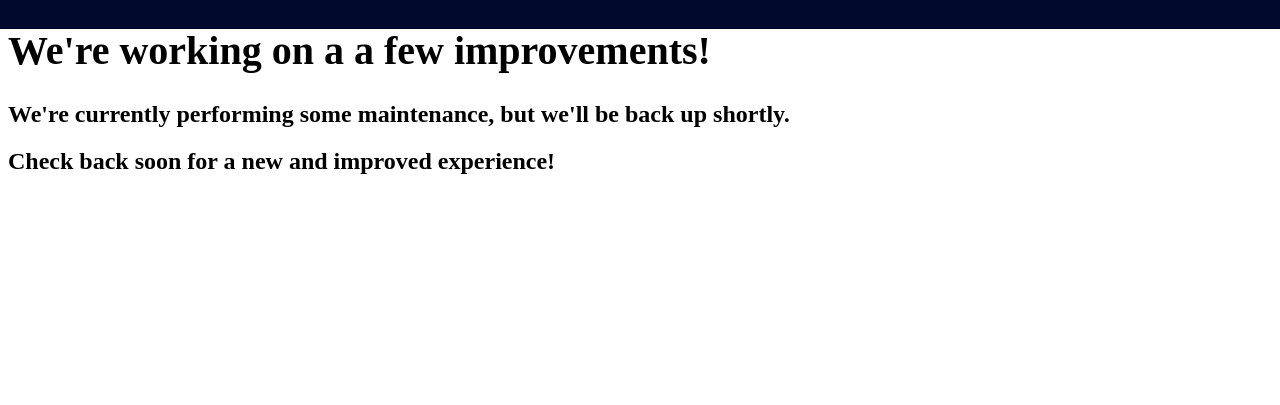
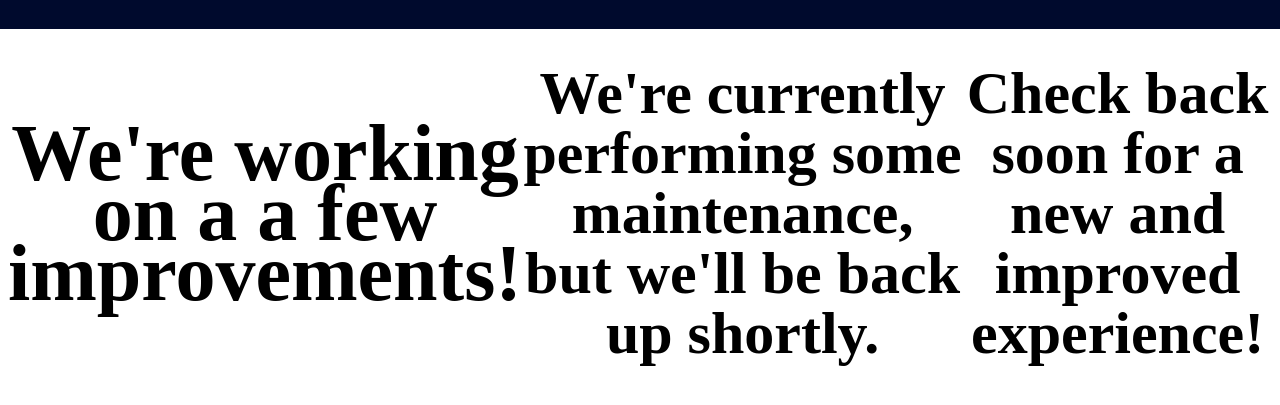
Before and after one commit to nutmix/static-web-test, a plain HTML site: page index.html in a window 1280 px wide. Shown: the part 75-480 px from the top of the page. Drawn offline with Linux system fonts and the light colour scheme.

Commit message:
Update index.html
asdf

```diff
--- a/index.html
+++ b/index.html
@@ -38,11 +38,8 @@
 
     .blurb {
           padding-top: 72px;
-    }
 
-    .exclaim {
-
-        position: static;
+              position: static;
         left: 2.27%;
         right: 0%;
         top: 6.06%;
@@ -70,7 +67,10 @@
         order: 0;
         flex-grow: 0;
         margin: 16px 0px;
+
+
     }
+
 
 </style>
 
```
